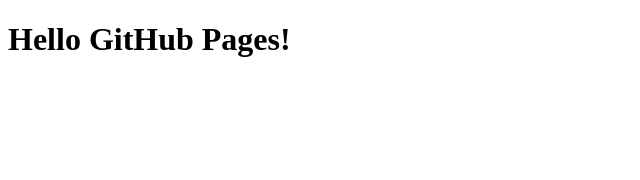
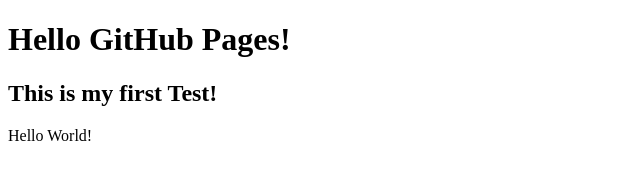
Before and after one commit to aprilhelsley/git_practice, a plain HTML site: page index.html in a window 1280 px wide. Shown: the whole page, without its empty margins (0-640 px from the left). Drawn offline with Linux system fonts and the light colour scheme.

Commit message:
updated index with copy

```diff
--- a/index.html
+++ b/index.html
@@ -2,9 +2,11 @@
 <html lang="en">
 <head>
   <meta charset="UTF-8">
-  <title>GitHub Pages Test</title>
+  <title>GitHub Pages Testing</title>
 </head>
 <body>
   <h1>Hello GitHub Pages!</h1>
+<h2>This is my first Test!</h2>
+<p>Hello World!</p>
 </body>
 </html>
```
